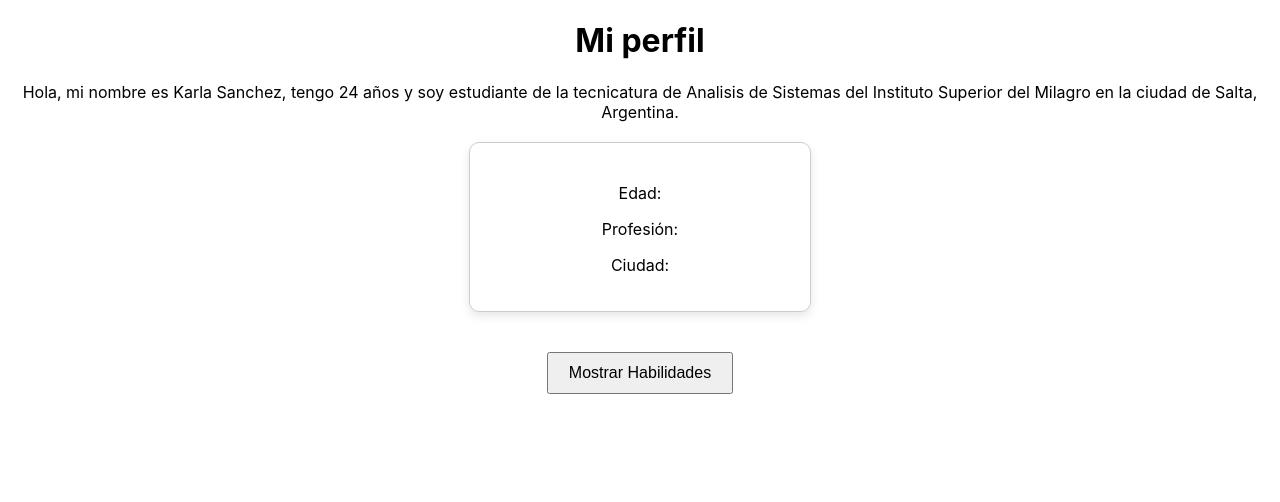
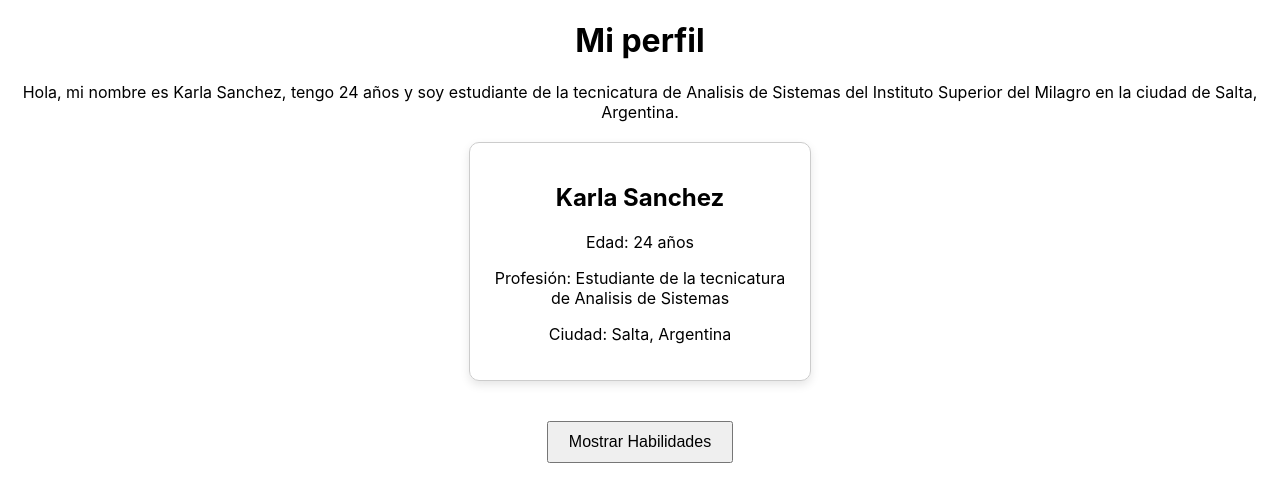
Before and after one commit to karlasanchez362/unidad2_3, a React (Create React App) app: page / in a window 1280 px wide. Shown: the top 502 px of the page. Built offline with nearby package versions, Linux system fonts and the light colour scheme.

Commit message:
Cambios en el archivo app.js

```diff
--- a/src/App.js
+++ b/src/App.js
@@ -8,8 +8,8 @@ import { useState } from 'react';
 function App() {
   const usuario = {
     nombre: 'Karla Sanchez',
-    edad: 24,
-    profesion: 'Estudiante de Analisis de Sistemas',
+    edad: '24 años',
+    profesion: 'Estudiante de la tecnicatura de Analisis de Sistemas',
     ciudad: 'Salta, Argentina'
   };
 
@@ -22,7 +22,11 @@ function App() {
   return (
     <div className="App">
       <Titulo />
-      <TarjetaDePerfil usuario={usuario} />
+      <TarjetaDePerfil nombre={usuario.nombre}
+      edad={usuario.edad}
+      profesion={usuario.profesion}
+      ciudad={usuario.ciudad}
+      />
       <button onClick={cambiarMostrarHabilidades} style={{ margin: '20px', padding: '10px 20px', fontSize: '16px' }}>
         {mostrarHabilidades ? 'Ocultar Habilidades' : 'Mostrar Habilidades'}
       </button>
```
